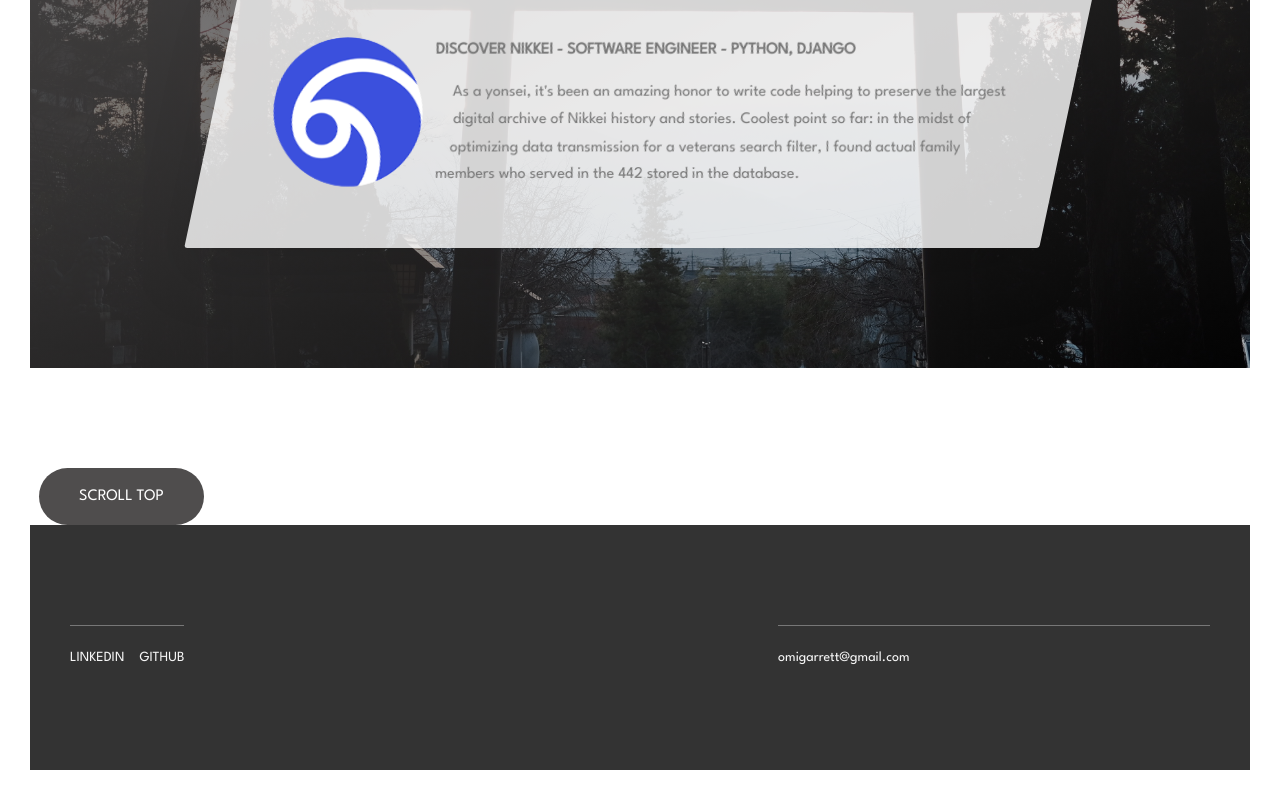
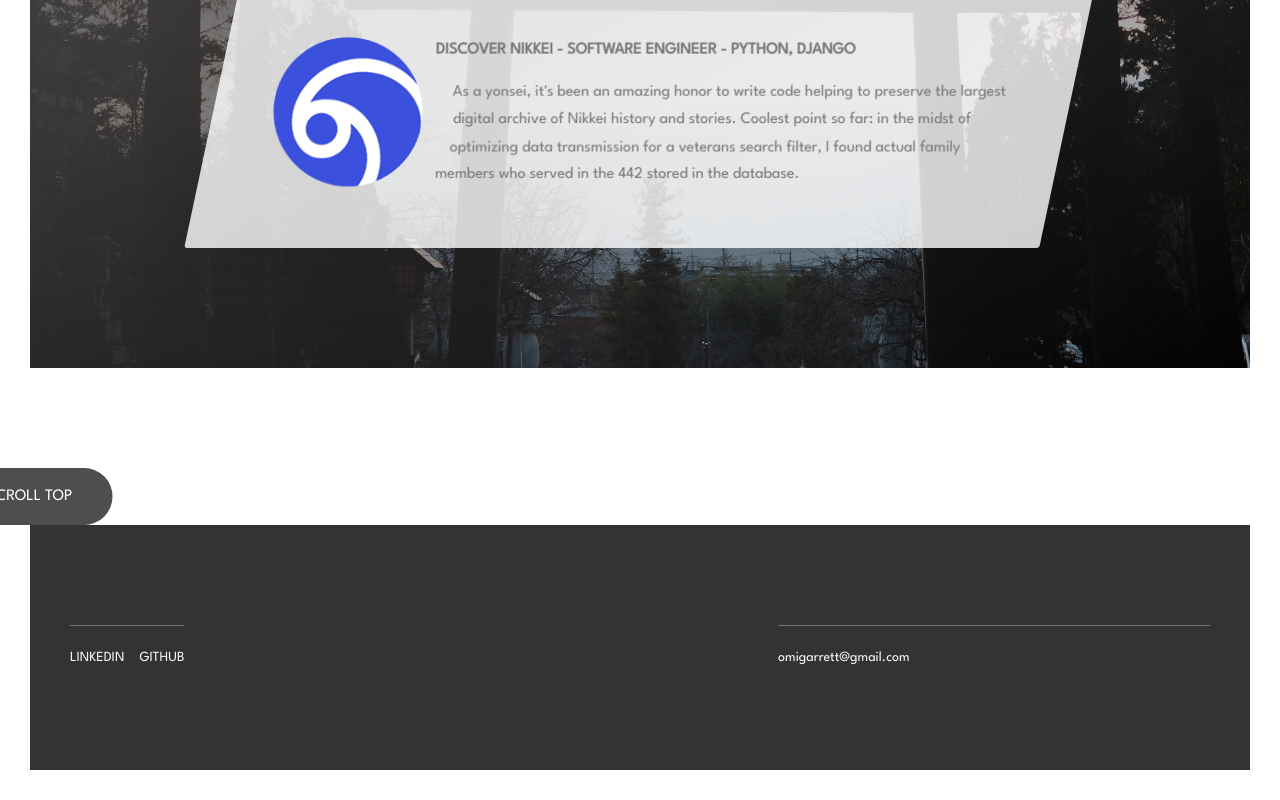
Before and after one commit to garrettomi/portfolio, a React (Vite) app: page / in a window 1280 px wide. Shown: the part 3577-4377 px from the top of the page. Built offline with nearby package versions, Linux system fonts and the light colour scheme.

Commit message:
Fix: Sticky button positioning on web

```diff
--- a/src/components/Home/Home.jsx
+++ b/src/components/Home/Home.jsx
@@ -17,7 +17,12 @@ const Home = () => {
           <Contributions />
         <Sticky>
         {({style}) => (
-          <div style={{ ...style, top: '45rem', left: '50rem', width: '15%'}} className="u-center-text u-margin-top-huge">
+          <div style={{  ...style,
+            top: '45rem',
+            left: '50%',
+            transform: 'translateX(-50%)',
+            width: '15%'}}
+            className="u-center-text u-margin-top-huge">
           <a href="#" className="btn btn--green">Scroll Top</a>
           </div>
           )}
```
